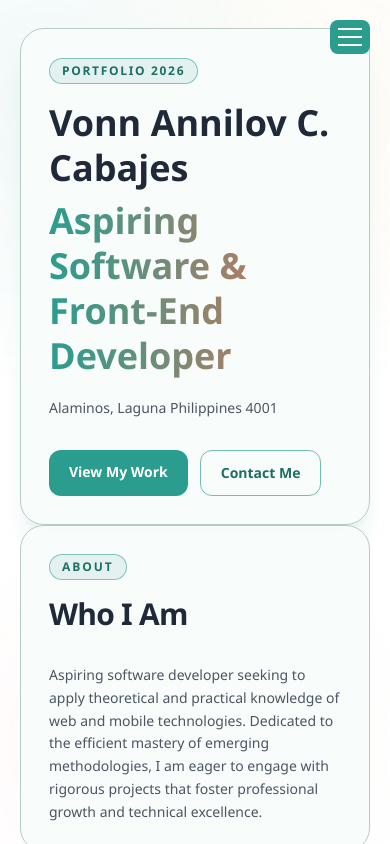
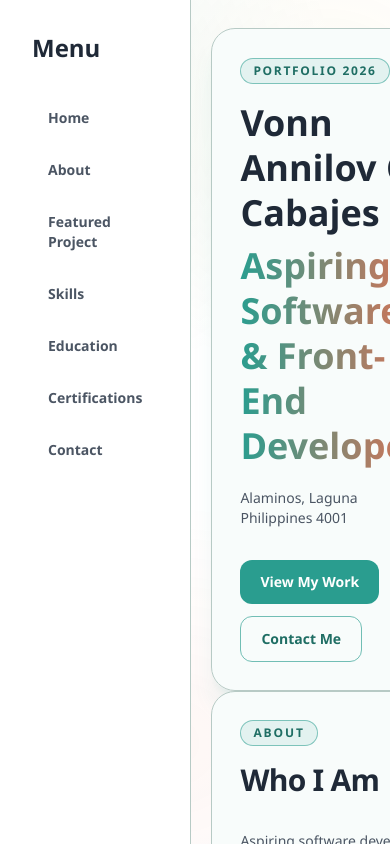
Before and after one commit to 0322-2197-stack/Portfolio, a React (Vite) app: page / in a window 390 px wide. Shown: the top 844 px of the page. Built offline with nearby package versions, Linux system fonts and the light colour scheme.

Commit message:
Make sidebar always visible and sticky

```diff
--- a/src/components/SideNavBar.jsx
+++ b/src/components/SideNavBar.jsx
@@ -1,8 +1,6 @@
 import { useState } from "react";
 
 export default function SideNavBar() {
-  const [isOpen, setIsOpen] = useState(false);
-
   const navItems = [
     { id: "hero", label: "Home" },
     { id: "about", label: "About" },
@@ -17,29 +15,13 @@ export default function SideNavBar() {
     const element = document.getElementById(id);
     if (element) {
       element.scrollIntoView({ behavior: "smooth" });
-      setIsOpen(false);
     }
   };
 
   return (
     <>
-      {/* Mobile Menu Button */}
-      <button
-        onClick={() => setIsOpen(!isOpen)}
-        className="fixed right-5 top-5 z-50 flex flex-col gap-1.5 rounded-lg bg-[#2A9D8F] p-2 text-white lg:hidden"
-        aria-label="Toggle navigation"
-      >
-        <span className={`h-0.5 w-6 bg-white transition-transform ${isOpen ? "translate-y-2 rotate-45" : ""}`} />
-        <span className={`h-0.5 w-6 bg-white transition-opacity ${isOpen ? "opacity-0" : ""}`} />
-        <span className={`h-0.5 w-6 bg-white transition-transform ${isOpen ? "-translate-y-2 -rotate-45" : ""}`} />
-      </button>
-
       {/* Sidebar */}
-      <aside
-        className={`fixed left-0 top-0 z-40 h-screen w-64 transform bg-white/95 backdrop-blur-md transition-transform duration-300 ease-in-out lg:sticky lg:top-0 lg:h-screen lg:w-56 lg:translate-x-0 lg:transform-none lg:border-r lg:border-[#B7CAC5] ${
-          isOpen ? "translate-x-0" : "-translate-x-full"
-        }`}
-      >
+      <aside className="sticky top-0 z-40 h-screen w-64 bg-white/95 backdrop-blur-md border-r border-[#B7CAC5] lg:w-56">
         <nav className="flex flex-col gap-2 overflow-y-auto p-8 lg:gap-1 lg:p-6">
           <h2 className="mb-6 text-2xl font-black text-[#1F2937] lg:mb-8">Menu</h2>
           {navItems.map((item) => (
@@ -53,15 +35,6 @@ export default function SideNavBar() {
           ))}
         </nav>
       </aside>
-
-      {/* Mobile Overlay */}
-      {isOpen && (
-        <div
-          className="fixed inset-0 z-30 bg-black/50 backdrop-blur-sm lg:hidden"
-          onClick={() => setIsOpen(false)}
-          aria-hidden="true"
-        />
-      )}
     </>
   );
 }
```
